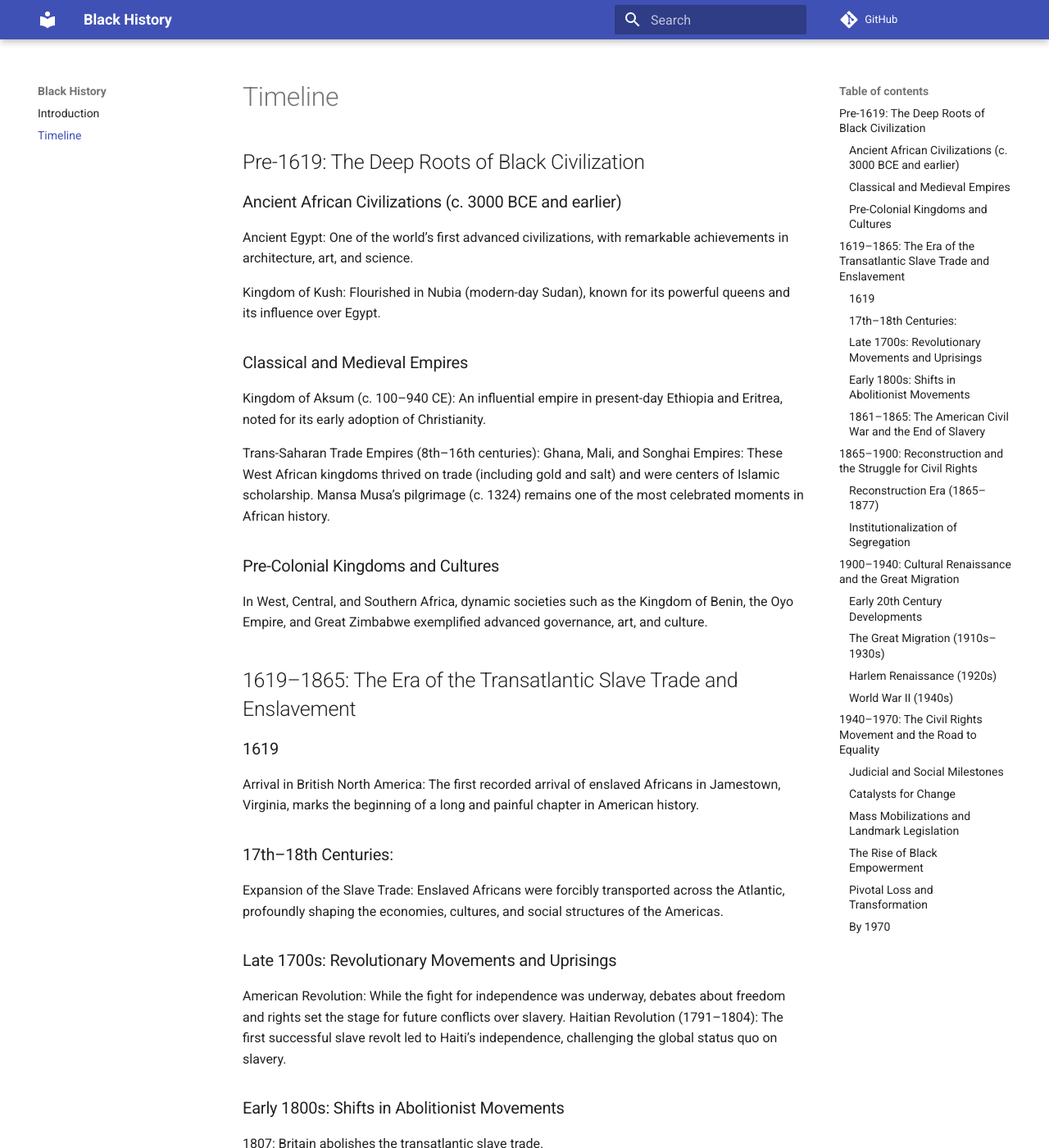
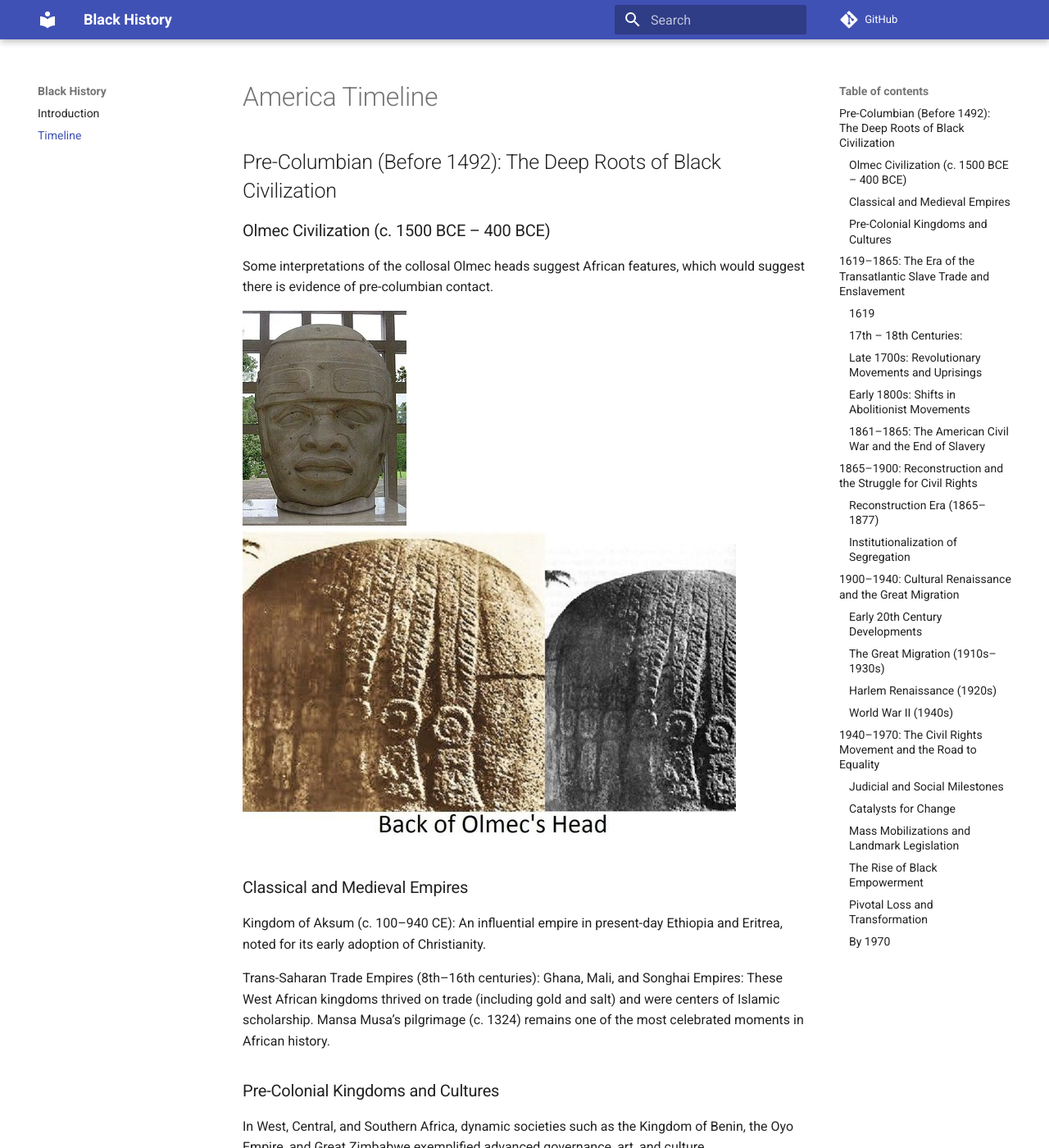
Before and after one commit to Chukobyte/black-history, an MkDocs documentation site: the page built from docs/timeline.md, in a window 1280 px wide and 1400 px high. Shown: the whole window at 82% size. Built offline with MkDocs 1.6.1 and Material for MkDocs 9.7.7, drawn with Linux system fonts in a browser that asks for light colours; comment, search, counter and statistics services are not loaded; some of the changed text lies outside the part shown.

Commit message:
Updating timeline and adding images.

```diff
--- a/docs/timeline.md
+++ b/docs/timeline.md
@@ -1,11 +1,13 @@
-# Timeline
+# America Timeline
 
-## Pre-1619: The Deep Roots of Black Civilization
+## Pre-Columbian (Before 1492): The Deep Roots of Black Civilization
 
-### Ancient African Civilizations (c. 3000 BCE and earlier)
-Ancient Egypt: One of the world’s first advanced civilizations, with remarkable achievements in architecture, art, and science.
+### Olmec Civilization (c. 1500 BCE – 400 BCE)
+Some interpretations of the collosal Olmec heads suggest African features, which would suggest there is evidence of pre-columbian contact.
 
-Kingdom of Kush: Flourished in Nubia (modern-day Sudan), known for its powerful queens and its influence over Egypt.
+![Olmec Head Front](https://raw.githubusercontent.com/Chukobyte/black-history/main/assets/images/olmec_head_front.png)
+![Olmec Head Back](https://raw.githubusercontent.com/Chukobyte/black-history/main/assets/images/olmec_head_back.png)
+
 
 ### Classical and Medieval Empires
 Kingdom of Aksum (c. 100–940 CE): An influential empire in present-day Ethiopia and Eritrea, noted for its early adoption of Christianity.
@@ -20,7 +22,7 @@ In West, Central, and Southern Africa, dynamic societies such as the Kingdom of
 ### 1619
 Arrival in British North America: The first recorded arrival of enslaved Africans in Jamestown, Virginia, marks the beginning of a long and painful chapter in American history.
 
-### 17th–18th Centuries:
+### 17th – 18th Centuries:
 Expansion of the Slave Trade: Enslaved Africans were forcibly transported across the Atlantic, profoundly shaping the economies, cultures, and social structures of the Americas.
 
 ### Late 1700s: Revolutionary Movements and Uprisings
```
Also changed, not shown: assets/images/olmec_head_back.png (added), assets/images/olmec_head_front.png (added).
